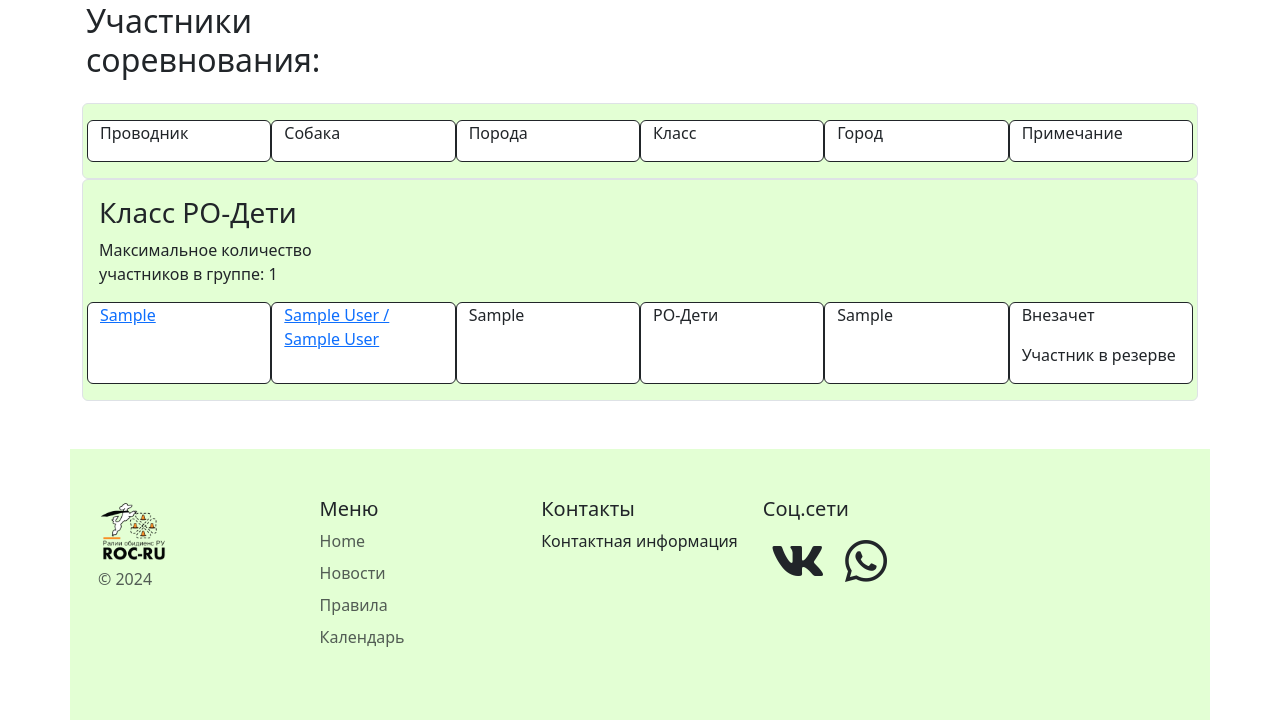
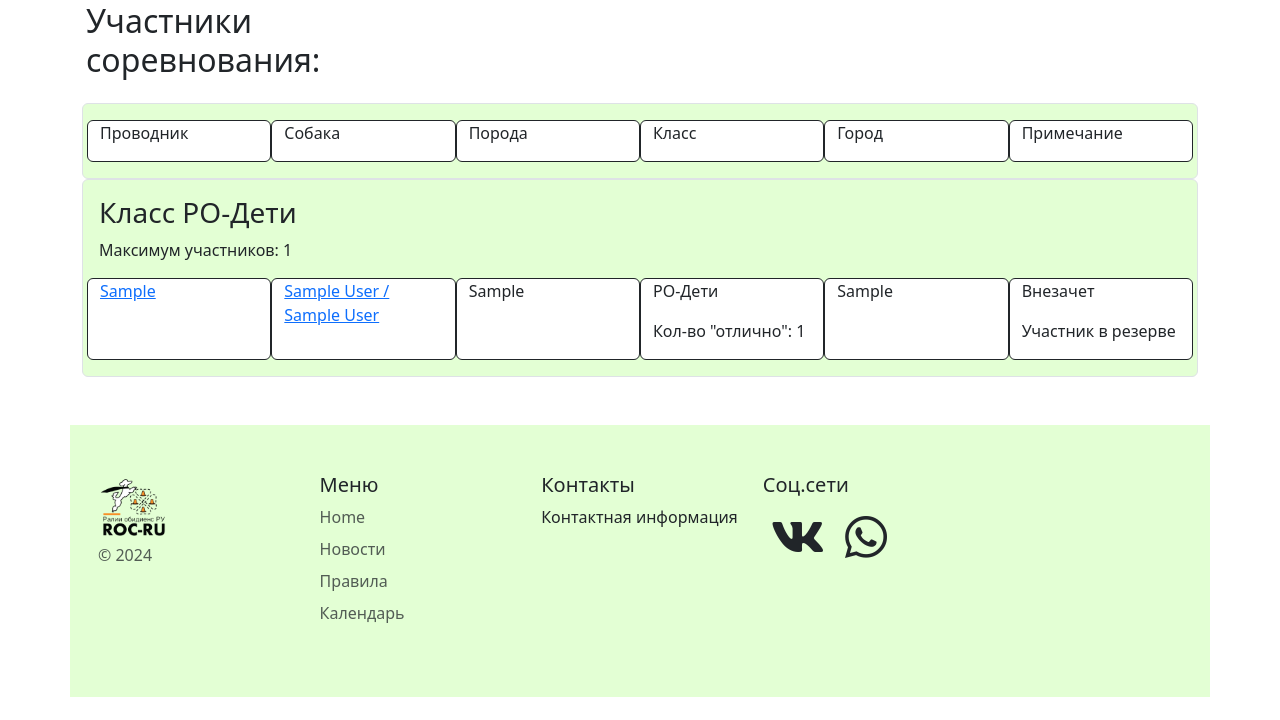
Before and after one commit to Khaidoukova/site1, a Django app: page /detail/1 in a window 1280 px wide. Shown: the part 660-1380 px from the top of the page. After the commit the page ends 1357 px from the top, so only its background shows below. Run offline with Django 5.2, Linux system fonts and the light colour scheme; tables that the repository leaves empty hold one stand-in row (values such as "Sample post"); grey boxes marked "Sample" are stand-in pictures; some libraries are stand-ins or nearby versions.

Commit message:
main/templates/competition_detail.html main/models.py main/views.py roles/models.py нужны миграции!

```diff
--- a/main/models.py
+++ b/main/models.py
@@ -32,7 +32,7 @@ class Competition(models.Model):
         ('Weather', 'По погоде')
     )
 
-    name_competition = models.CharField(max_length=20, verbose_name='Название соревнования')
+    name_competition = models.CharField(max_length=200, verbose_name='Название соревнования')
     image_competition = models.ImageField(upload_to='banner_competition', verbose_name='Баннер соревнования (<1мб, 600х600 px)',
                                           validators=[validate_image_size, FileExtensionValidator(allowed_extensions=['jpg', 'jpeg', 'png'])], **NULLABLE)
     date_competition = models.DateField(verbose_name='Дата соревнования', **NULLABLE)
--- a/main/templates/main/competition_detail.html
+++ b/main/templates/main/competition_detail.html
@@ -143,7 +143,7 @@
                     <div class="row">
                         <div class="col-3">
                             <h3>Класс РО-Дети</h3>
-                            <p>Максимальное количество участников в группе: {{ object_competition.count_class_ro_dety }}</p>
+                            <p>Максимум участников: {{ object_competition.count_class_ro_dety }}</p>
                         </div>
                         {% if is_owner or request.user.is_staff  %}
                         <div class="col-3">
@@ -189,6 +189,7 @@
                         </div>
                         <div class="col-2 rounded border border-dark" style="background-color: #FFFFFF;">
                             <p>РО-Дети</p>
+                            <p>Кол-во "отлично": {{ competitor.selected_dog.ex_count_ro_dety }}</p>
                         </div>
                         <div class="col-2 rounded border border-dark" style="background-color: #FFFFFF;">
                             <p>{{ competitor.user.user_town }}</p>
@@ -214,7 +215,7 @@
                     <div class="row">
                         <div class="col-3">
                             <h3>Класс РО-Щенки</h3>
-                            <p>Максимальное количество участников в группе: {{ object_competition.count_class_ro_shenki }}</p>
+                            <p>Максимум участников: {{ object_competition.count_class_ro_shenki }}</p>
                         </div>
                         {% if is_owner or request.user.is_staff  %}
                         <div class="col-3">
@@ -252,6 +253,7 @@
                         </div>
                         <div class="col-2 rounded border border-dark" style="background-color: #FFFFFF;">
                             <p>РО-Щенки</p>
+                            <p>Кол-во "отлично": {{ competitor.selected_dog.ex_count_ro_shenki }}</p>
                         </div>
                         <div class="col-2 rounded border border-dark" style="background-color: #FFFFFF;">
                             <p>{{ competitor.user.user_town }}</p>
@@ -277,7 +279,7 @@
                     <div class="row">
                     <div class="col-3">
                         <h3>Класс РО-Дебют</h3>
-                        <p>Максимальное количество участников в группе: {{ object_competition.count_class_ro_debut }}</p>
+                        <p>Максимум участников: {{ object_competition.count_class_ro_debut }}</p>
                     </div>
                         {% if is_owner or request.user.is_staff  %}
                     <div class="col-3">
@@ -314,6 +316,7 @@
                         </div>
                         <div class="col-2 rounded border border-dark" style="background-color: #FFFFFF;">
                             <p>РО-Дебют</p>
+                            <p>Кол-во "отлично": {{ competitor.selected_dog.ex_count_ro_debut }}</p>
                         </div>
                         <div class="col-2 rounded border border-dark" style="background-color: #FFFFFF;">
                             <p>{{ competitor.user.user_town }}</p>
@@ -339,7 +342,7 @@
                     <div class="row">
                         <div class="col-3">
                             <h3>Класс РО-Ветераны</h3>
-                            <p>Максимальное количество участников в группе: {{ object_competition.count_class_ro_veterany }}</p>
+                            <p>Максимум участников: {{ object_competition.count_class_ro_veterany }}</p>
                         </div>
                         {% if is_owner or request.user.is_staff  %}
                         <div class="col-3">
@@ -376,6 +379,7 @@
                         </div>
                         <div class="col-2 rounded border border-dark" style="background-color: #FFFFFF;">
                             <p>РО-Ветераны</p>
+                            <p>Кол-во "отлично": {{ competitor.selected_dog.ex_count_ro_veterany }}</p>
                         </div>
                         <div class="col-2 rounded border border-dark" style="background-color: #FFFFFF;">
                             <p>{{ competitor.user.user_town }}</p>
@@ -401,7 +405,7 @@
                     <div class="row">
                         <div class="col-3">
                             <h3>Класс РО-1</h3>
-                            <p>Максимальное количество участников в группе: {{ object_competition.count_class_ro_1 }}</p>
+                            <p>Максимум участников: {{ object_competition.count_class_ro_1 }}</p>
                         </div>
                         {% if is_owner or request.user.is_staff  %}
                         <div class="col-3">
@@ -438,6 +442,7 @@
                         </div>
                         <div class="col-2 rounded border border-dark" style="background-color: #FFFFFF;">
                             <p>РО-1</p>
+                            <p>Кол-во "отлично": {{ competitor.selected_dog.ex_count_ro_1 }}</p>
                         </div>
                         <div class="col-2 rounded border border-dark" style="background-color: #FFFFFF;">
                             <p>{{ competitor.user.user_town }}</p>
@@ -463,7 +468,7 @@
                     <div class="row">
                         <div class="col-3">
                             <h3>Класс РО-2</h3>
-                            <p>Максимальное количество участников в группе: {{ object_competition.count_class_ro_2 }}</p>
+                            <p>Максимум участников: {{ object_competition.count_class_ro_2 }}</p>
                         </div>
                         {% if is_owner or request.user.is_staff  %}
                         <div class="col-3">
@@ -500,6 +505,7 @@
                         </div>
                         <div class="col-2 rounded border border-dark" style="background-color: #FFFFFF;">
                             <p>РО-2</p>
+                            <p>Кол-во "отлично": {{ competitor.selected_dog.ex_count_ro_2 }}</p>
                         </div>
                         <div class="col-2 rounded border border-dark" style="background-color: #FFFFFF;">
                             <p>{{ competitor.user.user_town }}</p>
@@ -525,7 +531,7 @@
                     <div class="row">
                         <div class="col-3">
                             <h3>Класс РО-3</h3>
-                            <p>Максимальное количество участников в группе: {{ object_competition.count_class_ro_3 }}</p>
+                            <p>Максимум участников: {{ object_competition.count_class_ro_3 }}</p>
                         </div>
                         {% if is_owner or request.user.is_staff  %}
                         <div class="col-3">
@@ -562,6 +568,7 @@
                         </div>
                         <div class="col-2 rounded border border-dark" style="background-color: #FFFFFF;">
                             <p>РО-3</p>
+                            <p>Кол-во "отлично": {{ competitor.selected_dog.ex_count_ro_3 }}</p>
                         </div>
                         <div class="col-2 rounded border border-dark" style="background-color: #FFFFFF;">
                             <p>{{ competitor.user.user_town }}</p>
@@ -587,7 +594,7 @@
                     <div class="row">
                         <div class="col-3">
                             <h3>Класс РО-4 (мастера)</h3>
-                            <p>Максимальное количество участников в группе: {{ object_competition.count_class_ro_4 }}</p>
+                            <p>Максимум участников: {{ object_competition.count_class_ro_4 }}</p>
                         </div>
                         {% if is_owner or request.user.is_staff  %}
                         <div class="col-3">
@@ -624,6 +631,7 @@
                         </div>
                         <div class="col-2 rounded border border-dark" style="background-color: #FFFFFF;">
                             <p>РО-4</p>
+                            <p>Кол-во "отлично": {{ competitor.selected_dog.ex_count_ro_4 }}</p>
                         </div>
                         <div class="col-2 rounded border border-dark" style="background-color: #FFFFFF;">
                             <p>{{ competitor.user.user_town }}</p>
--- a/main/views.py
+++ b/main/views.py
@@ -116,15 +116,24 @@ class CompetitionDetail(DetailView):
         context['status'] = competition.registration_status()
         context['competitors'] = competition.competitor_set.all()
 
-        context['competitors_ro_dety'] = competition.competitor_set.filter(class_comp='ro_dety')
-        context['competitors_ro_shenki'] = competition.competitor_set.filter(class_comp='ro_shenki')
-        context['competitors_ro_debut'] = competition.competitor_set.filter(class_comp='ro_debut')
-        context['competitors_ro_veterany'] = competition.competitor_set.filter(class_comp='ro_veterany')
-        context['competitors_ro_1'] = competition.competitor_set.filter(class_comp='ro_1')
-        context['competitors_ro_2'] = competition.competitor_set.filter(class_comp='ro_2')
-        context['competitors_ro_3'] = competition.competitor_set.filter(class_comp='ro_3')
-        context['competitors_ro_4'] = competition.competitor_set.filter(class_comp='ro_4')
-
+        context['competitors_ro_dety'] = competition.competitor_set.filter(class_comp='ro_dety').order_by('date_added')
+        context['competitors_ro_shenki'] = competition.competitor_set.filter(class_comp='ro_shenki').order_by('date_added')
+        context['competitors_ro_debut'] = competition.competitor_set.filter(class_comp='ro_debut').order_by('date_added')
+        context['competitors_ro_veterany'] = competition.competitor_set.filter(class_comp='ro_veterany').order_by('date_added')
+        context['competitors_ro_1'] = competition.competitor_set.filter(class_comp='ro_1').order_by('date_added')
+        context['competitors_ro_2'] = competition.competitor_set.filter(class_comp='ro_2').order_by('date_added')
+        context['competitors_ro_3'] = competition.competitor_set.filter(class_comp='ro_3').order_by('date_added')
+        context['competitors_ro_4'] = competition.competitor_set.filter(class_comp='ro_4').order_by('date_added')
+        for competitor in context['competitors']:
+            if competitor.selected_dog:
+                competitor.ex_count_ro_dety = competitor.selected_dog.ex_count_ro_dety
+                competitor.ex_count_ro_shenki = competitor.selected_dog.ex_count_ro_shenki
+                competitor.ex_count_ro_debut = competitor.selected_dog.ex_count_ro_debut
+                competitor.ex_count_ro_veterany = competitor.selected_dog.ex_count_ro_veterany
+                competitor.ex_count_ro_1 = competitor.selected_dog.ex_count_ro_1
+                competitor.ex_count_ro_2 = competitor.selected_dog.ex_count_ro_2
+                competitor.ex_count_ro_3 = competitor.selected_dog.ex_count_ro_3
+                competitor.ex_count_ro_4 = competitor.selected_dog.ex_count_ro_4
         # Передаем pk в контекст
         context['pk'] = self.kwargs['pk']
 
--- a/roles/models.py
+++ b/roles/models.py
@@ -1,7 +1,7 @@
 from django.core.validators import MaxValueValidator, MinValueValidator
 from django.db import models
 from django.db.models import Max
-
+from django.utils import timezone
 from main.models import Competition
 from users.models import User, Dogs
 
@@ -120,7 +120,7 @@ class Competitor(models.Model):
     competitor_reserve = models.BooleanField(default=False, verbose_name='Участник в резерве')
     competitior_vnezachet = models.BooleanField(default=False, verbose_name='Участник внезачет')
     place_in_competition = models.PositiveIntegerField(verbose_name='Место в соревновании', **NULLABLE)
-
+    date_added = models.DateField(default=timezone.now, verbose_name='дата добавления участником в соревнование')
     # Поля для выставления оценок
     start_field = models.IntegerField(verbose_name='Старт', **NULLABLE)
     finish_field = models.IntegerField(verbose_name='Финиш', **NULLABLE)
@@ -146,6 +146,7 @@ class Competitor(models.Model):
     additional_field_19 = models.IntegerField(verbose_name='Знак 19', **NULLABLE)
     additional_field_20 = models.IntegerField(verbose_name='Знак 20', **NULLABLE)
 
+
     def __str__(self):
         return self.user.email
 
```
